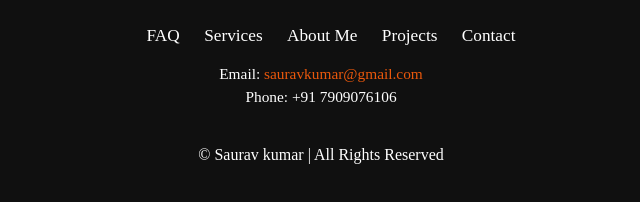
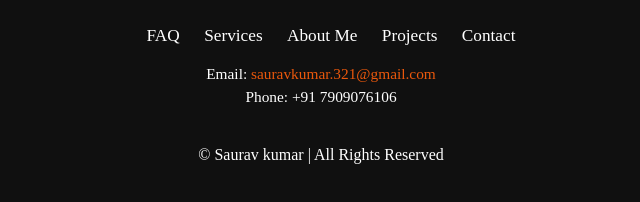
Before and after one commit to sauravkumar2004/portfoliowebsite, a plain HTML site: page index.html in a window 1280 px wide. Shown: the part 8019-8221 px from the top of the page, 319-959 px from the left. Drawn offline with nearby package versions, Linux system fonts and the light colour scheme.

Commit message:
Update index.html

```diff
--- a/index.html
+++ b/index.html
@@ -46,7 +46,7 @@
             <i class="bx bxl-linkedin-square"></i>
           </a>
 
-          <a href="mailto:sanujkumarsingh12@gmail.com" target="_blank">
+          <a href="mailto:sauravkumar.321@gmail.com" target="_blank">
             <i class="bx bx-envelope"></i>
           </a>
 
@@ -395,7 +395,7 @@
         </ul>
 
         <div class="contact-details-footer">
-          <p>Email: <a href="mailto:sanujkumarsingh12@gmail.com">sauravkumar@gmail.com</a></p>
+          <p>Email: <a href="mailto:sauravkumar.321@gmail.com">sauravkumar.321@gmail.com</a></p>
           <p>Phone: +91 7909076106</p>
       </div>
 
```
